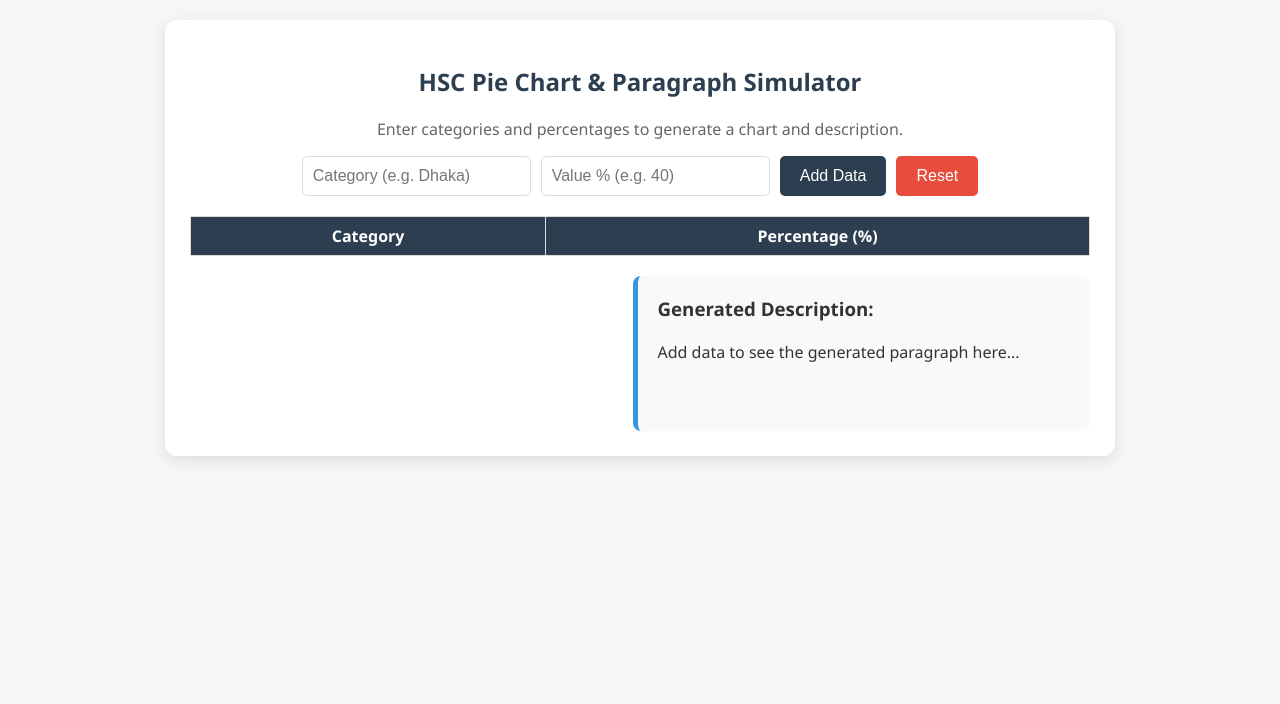
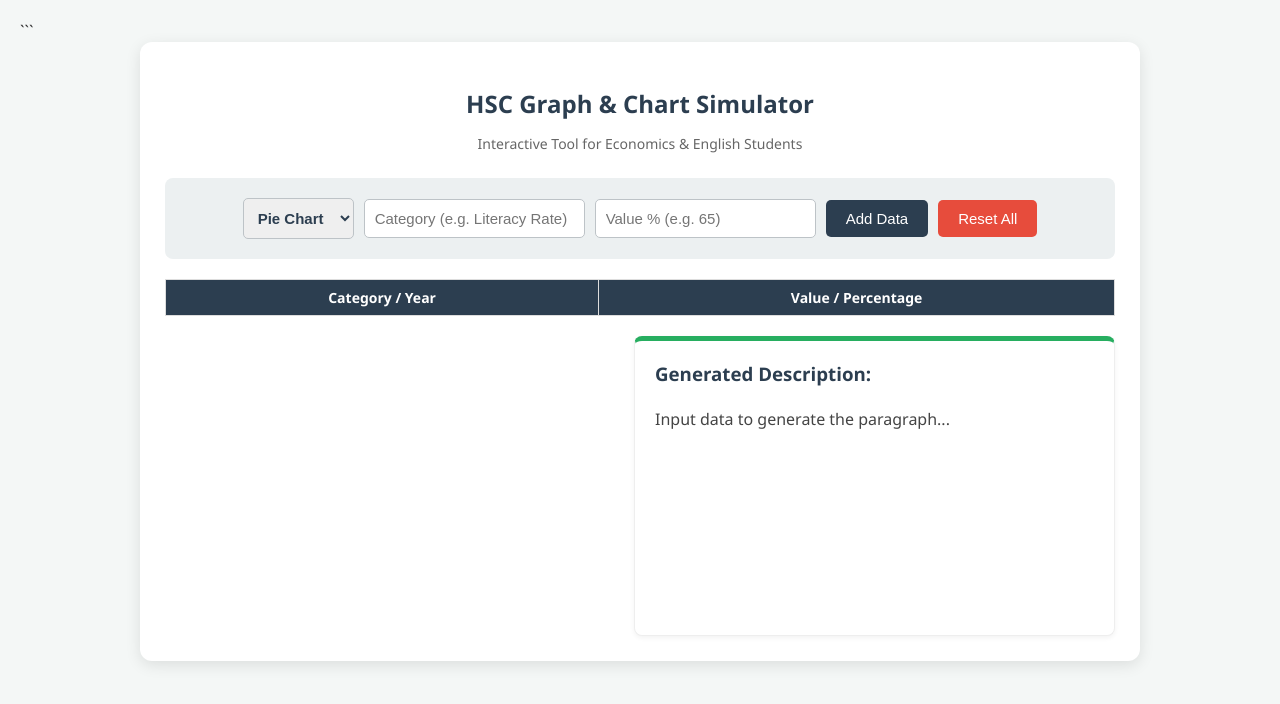
Before and after one commit to economist-bd/HSC-English-Pie-Chart-Simulator, a plain HTML site: page index.html in a window 1280 px wide. Drawn offline with nearby package versions, Linux system fonts and the light colour scheme.

Commit message:
Update index.html

````diff
--- a/index.html
+++ b/index.html
@@ -3,12 +3,17 @@
 <head>
     <meta charset="UTF-8">
     <meta name="viewport" content="width=device-width, initial-scale=1.0">
-    <title>HSC English Pie Chart Simulator</title>
+    <title>HSC Chart & Paragraph Simulator</title>
+    <meta property="og:title" content="HSC English Graph & Chart Simulator | Interactive Learning Tool" />
+<meta property="og:description" content="এইচএসসি ইংরেজি ১ম পত্রের Graph & Chart (Q.10/11) প্র্যাকটিস করার জন্য সেরা টুল। ডেটা ইনপুট দিলেই তৈরি হবে চার্ট এবং অটোমেটিক প্যারাগ্রাফ!" />
+<meta property="og:type" content="website" />
+<meta property="og:url" content="https://hsc-english-pie-chart-simulator.vercel.app/" />
+<meta property="og:image" content="https://i.imgur.com/YOUR_IMAGE_LINK.jpg" /> ```
     <script src="https://cdn.jsdelivr.net/npm/chart.js"></script>
     <style>
         :root {
             --primary: #2c3e50;
-            --accent: #3498db;
+            --accent: #27ae60; /* Color changed to Greenish for freshness */
             --bg: #f4f7f6;
         }
         body {
@@ -19,27 +24,36 @@
             color: #333;
         }
         .container {
-            max-width: 900px;
+            max-width: 950px;
             margin: 0 auto;
             background: white;
             padding: 25px;
             border-radius: 12px;
             box-shadow: 0 4px 15px rgba(0,0,0,0.1);
         }
-        h2 { text-align: center; color: var(--primary); }
-        .input-group {
+        h2 { text-align: center; color: var(--primary); margin-bottom: 5px; }
+        .subtitle { text-align: center; color: #666; font-size: 14px; margin-bottom: 25px; }
+
+        .control-panel {
+            background: #ecf0f1;
+            padding: 20px;
+            border-radius: 8px;
+            margin-bottom: 20px;
             display: flex;
             gap: 10px;
-            margin-bottom: 20px;
             justify-content: center;
             flex-wrap: wrap;
+            align-items: center;
         }
-        input {
+
+        select, input {
             padding: 10px;
-            border: 1px solid #ddd;
+            border: 1px solid #bdc3c7;
             border-radius: 5px;
-            font-size: 16px;
+            font-size: 15px;
         }
+        select { font-weight: bold; color: var(--primary); }
+
         button {
             padding: 10px 20px;
             background-color: var(--primary);
@@ -47,11 +61,12 @@
             border: none;
             border-radius: 5px;
             cursor: pointer;
-            font-size: 16px;
+            font-size: 15px;
             transition: 0.3s;
         }
-        button:hover { background-color: var(--accent); }
+        button:hover { background-color: #34495e; }
         button.reset { background-color: #e74c3c; }
+        button.reset:hover { background-color: #c0392b; }
 
         .main-content {
             display: flex;
@@ -60,72 +75,79 @@
             margin-top: 20px;
         }
         @media (min-width: 768px) {
-            .main-content {
-                flex-direction: row;
+            .main-content { flex-direction: row; }
         }
-        }
+
         .chart-box {
             flex: 1;
-            position: relative;
+            min-height: 300px;
+            display: flex;
+            align-items: center;
+            justify-content: center;
         }
         .text-box {
             flex: 1;
-            background: #f9f9f9;
+            background: #fff;
             padding: 20px;
+            border: 1px solid #eee;
             border-radius: 8px;
-            border-left: 5px solid var(--accent);
+            border-top: 5px solid var(--accent);
+            box-shadow: 0 2px 5px rgba(0,0,0,0.05);
         }
-        .text-box h3 { margin-top: 0; }
+        .text-box h3 { margin-top: 0; color: var(--primary); }
         #paragraph-output {
-            line-height: 1.6;
+            line-height: 1.8;
             font-size: 16px;
             text-align: justify;
+            color: #444;
         }
-        table {
-            width: 100%;
-            margin-top: 20px;
-            border-collapse: collapse;
-        }
-        th, td {
-            border: 1px solid #ddd;
-            padding: 8px;
-            text-align: center;
-        }
+
+        /* Table Styles */
+        .table-container { overflow-x: auto; margin-top: 10px; }
+        table { width: 100%; border-collapse: collapse; font-size: 14px; }
+        th, td { border: 1px solid #ddd; padding: 8px; text-align: center; }
         th { background-color: var(--primary); color: white; }
+        tr:nth-child(even) { background-color: #f2f2f2; }
     </style>
 </head>
 <body>
 
 <div class="container">
-    <h2>HSC Pie Chart & Paragraph Simulator</h2>
-    <p style="text-align: center; color: #666;">Enter categories and percentages to generate a chart and description.</p>
+    <h2>HSC Graph & Chart Simulator</h2>
+    <p class="subtitle">Interactive Tool for Economics & English Students</p>
 
-    <div class="input-group">
-        <input type="text" id="labelInput" placeholder="Category (e.g. Dhaka)">
-        <input type="number" id="dataInput" placeholder="Value % (e.g. 40)">
+    <div class="control-panel">
+        <select id="chartType" onchange="renderChart(); generateParagraph();">
+            <option value="pie">Pie Chart</option>
+            <option value="bar">Bar Chart</option>
+        </select>
+        <input type="text" id="labelInput" placeholder="Category (e.g. Literacy Rate)">
+        <input type="number" id="dataInput" placeholder="Value % (e.g. 65)">
         <button onclick="addData()">Add Data</button>
-        <button class="reset" onclick="resetChart()">Reset</button>
+        <button class="reset" onclick="resetChart()">Reset All</button>
     </div>
 
+    <div class="table-container">
         <table id="dataTable">
             <thead>
                 <tr>
-                <th>Category</th>
-                <th>Percentage (%)</th>
+                    <th>Category / Year</th>
+                    <th>Value / Percentage</th>
                 </tr>
             </thead>
             <tbody>
                 </tbody>
         </table>
+    </div>
 
     <div class="main-content">
         <div class="chart-box">
-            <canvas id="myPieChart"></canvas>
+            <canvas id="myChart"></canvas>
         </div>
 
         <div class="text-box">
             <h3>Generated Description:</h3>
-            <p id="paragraph-output">Add data to see the generated paragraph here...</p>
+            <p id="paragraph-output">Input data to generate the paragraph...</p>
         </div>
     </div>
 </div>
@@ -133,48 +155,67 @@
 <script>
     let labels = [];
     let dataValues = [];
-    let myChart = null;
+    let myChartObj = null;
+    const ctx = document.getElementById('myChart').getContext('2d');
 
-    // Initialize Chart
-    const ctx = document.getElementById('myPieChart').getContext('2d');
+    // Color Palette
+    const colors = [
+        '#3498db', '#e74c3c', '#f1c40f', '#2ecc71', '#9b59b6', '#34495e', '#16a085', '#d35400'
+    ];
 
     function renderChart() {
-        if (myChart) myChart.destroy();
+        // Destroy previous instance to switch types
+        if (myChartObj) myChartObj.destroy();
 
-        myChart = new Chart(ctx, {
-            type: 'pie',
+        const chartType = document.getElementById('chartType').value;
+
+        // Configuration Logic
+        let chartConfig = {
+            type: chartType,
             data: {
                 labels: labels,
                 datasets: [{
-                    label: 'Percentage',
+                    label: 'Data Value',
                     data: dataValues,
-                    backgroundColor: [
-                        '#FF6384', '#36A2EB', '#FFCE56', '#4BC0C0', '#9966FF', '#FF9F40'
-                    ],
+                    backgroundColor: chartType === 'pie' ? colors : '#3498db', // Single color for bars looks cleaner or array for multi
                     borderWidth: 1
                 }]
             },
             options: {
                 responsive: true,
                 plugins: {
-                    legend: { position: 'bottom' }
+                    legend: {
+                        display: chartType === 'pie', // Hide legend for bar chart usually
+                        position: 'bottom'
+                    }
+                },
+                scales: {
+                    // Y-axis is only needed for Bar Chart
+                    y: {
+                        beginAtZero: true,
+                        display: chartType === 'bar'
+                    },
+                    x: {
+                        display: chartType === 'bar'
                     }
                 }
-        });
+            }
+        };
+
+        myChartObj = new Chart(ctx, chartConfig);
     }
 
-    // Add Data Function
     function addData() {
         const label = document.getElementById('labelInput').value;
         const value = parseFloat(document.getElementById('dataInput').value);
 
-        if (label && value) {
+        if (label && !isNaN(value)) {
             labels.push(label);
             dataValues.push(value);
 
-            // Update Table
+            // Add row to table
             const tableBody = document.querySelector('#dataTable tbody');
-            const row = `<tr><td>${label}</td><td>${value}%</td></tr>`;
+            const row = `<tr><td>${label}</td><td>${value}</td></tr>`;
             tableBody.insertAdjacentHTML('beforeend', row);
 
             // Clear inputs
@@ -184,47 +225,53 @@
             renderChart();
             generateParagraph();
         } else {
-            alert("Please enter both category and value.");
+            alert("Please enter valid category and numerical value.");
         }
     }
 
-    // Reset Function
     function resetChart() {
         labels = [];
         dataValues = [];
         document.querySelector('#dataTable tbody').innerHTML = '';
-        document.getElementById('paragraph-output').innerText = 'Add data to see the generated paragraph here...';
-        if (myChart) myChart.destroy();
+        document.getElementById('paragraph-output').innerText = 'Input data to generate the paragraph...';
+        if (myChartObj) myChartObj.destroy();
     }
 
-    // HSC Standard Paragraph Generator Logic
+    // Advanced Paragraph Generator
     function generateParagraph() {
         if (labels.length === 0) return;
 
-        // Find Max and Min for Analysis
+        const chartType = document.getElementById('chartType').value;
+        const chartName = chartType === 'pie' ? "pie chart" : "bar chart";
+
         let maxVal = Math.max(...dataValues);
         let minVal = Math.min(...dataValues);
         let maxIndex = dataValues.indexOf(maxVal);
         let minIndex = dataValues.indexOf(minVal);
 
-        let topic = "selected categories"; // Default topic
+        // Dynamic Intro based on chart type
+        let text = `The ${chartName} illustrates the comparative data of the selected categories. The data is presented in a structured manner to highlight the variations. <br><br>`;
 
-        // Introduction
-        let text = `The pie chart illustrates the percentage of ${topic}. A survey has been conducted, and the data is presented in percentage form. <br><br>`;
+        // Body Paragraph
+        text += `Analyzing the ${chartName}, it is clearly observed that <strong>${labels[maxIndex]}</strong> holds the highest position with a value of <strong>${maxVal}</strong>. In contrast, <strong>${labels[minIndex]}</strong> represents the lowest figures, standing at only <strong>${minVal}</strong>. This indicates a significant gap between the highest and lowest parameters. <br><br>`;
 
-        // Body Paragraph (Describing Data)
-        text += `According to the chart, the highest percentage is observed in <strong>${labels[maxIndex]}</strong>, which constitutes <strong>${maxVal}%</strong> of the total. On the other hand, the lowest percentage is <strong>${labels[minIndex]}</strong> with only <strong>${minVal}%</strong>. <br><br>`;
-
-        // Describing other data points
-        text += `Analyzing the other sectors, we can see that `;
+        // Details
+        text += `Furthermore, looking at the other data points, `;
+        let otherPoints = [];
         for (let i = 0; i < labels.length; i++) {
             if (i !== maxIndex && i !== minIndex) {
-                text += `<strong>${labels[i]}</strong> occupies <strong>${dataValues[i]}%</strong>, `;
+                otherPoints.push(`<strong>${labels[i]}</strong> accounts for <strong>${dataValues[i]}</strong>`);
             }
         }
 
+        if(otherPoints.length > 0){
+             text += otherPoints.join(', ') + `. These figures show the moderate levels within the dataset. `;
+        } else {
+            text += `there are no other intermediate categories. `;
+        }
+
         // Conclusion
-        text += `In conclusion, it is evident that the majority of the share is held by ${labels[maxIndex]}, while ${labels[minIndex]} remains the least significant sector.`;
+        text += `<br><br>In conclusion, the ${chartName} reveals that ${labels[maxIndex]} dominates the chart, while ${labels[minIndex]} remains the least significant aspect among the given variables.`;
 
         document.getElementById('paragraph-output').innerHTML = text;
     }
````
Lines whose indentation alone changed are shown as unchanged.
